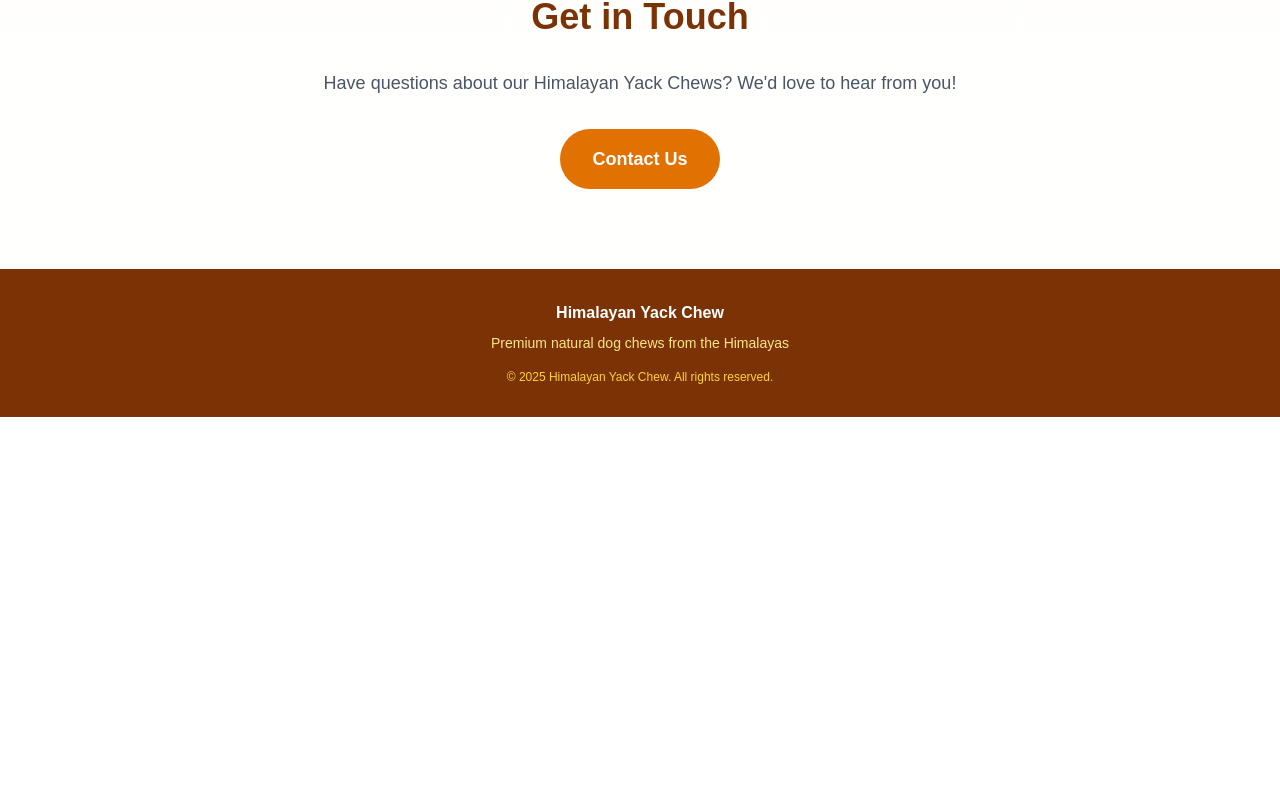
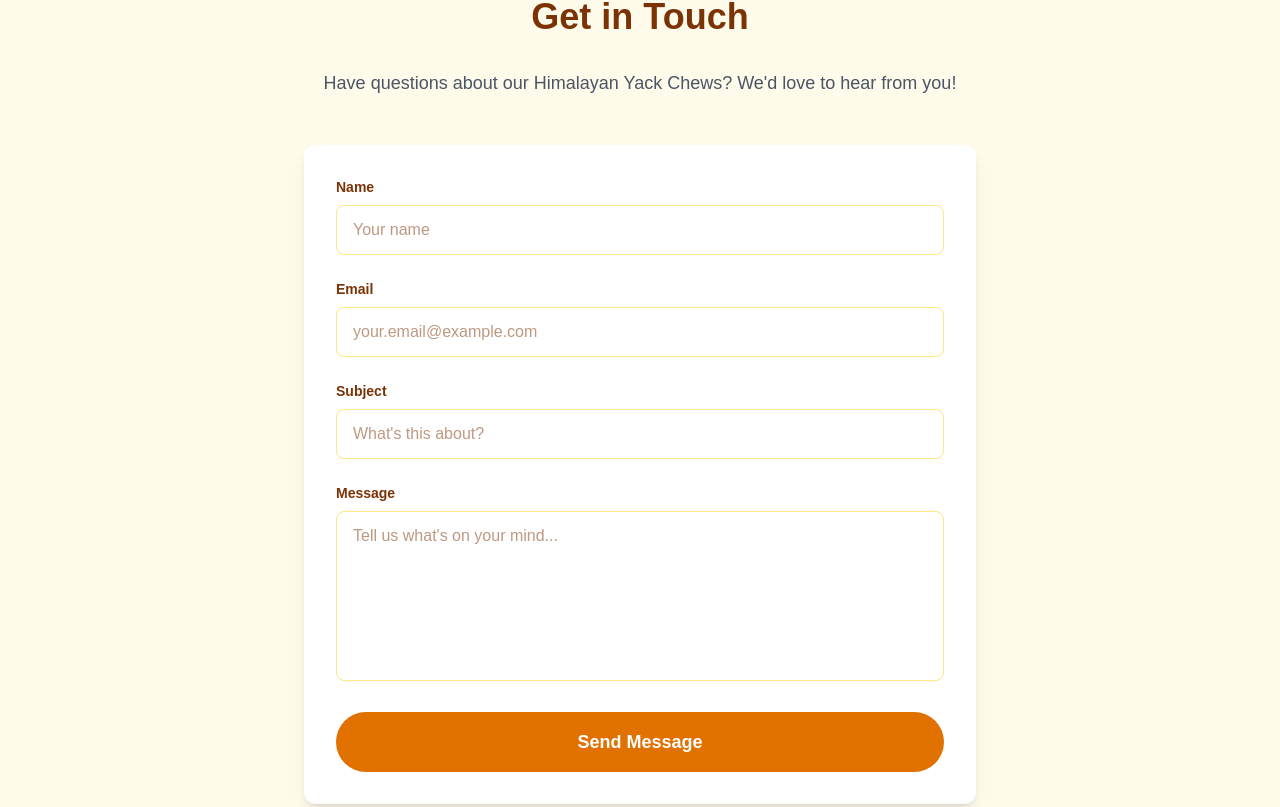
Before and after one commit to kshitijpoudyal/peak-paws-chew, a Next.js app: page / in a window 1280 px wide. Shown: the part 2533-3340 px from the top of the page. Before the commit the page ends 2950 px from the top, so only its background shows below. Built offline with nearby package versions, Linux system fonts and the light colour scheme.

Commit message:
add contact us form

```diff
--- a/app/page.tsx
+++ b/app/page.tsx
@@ -1,3 +1,5 @@
+'use client';
+
 export default function Home() {
   return (
     <div className="min-h-screen bg-gradient-to-b from-amber-50 to-white">
@@ -142,17 +144,81 @@ export default function Home() {
       </section>
 
       {/* Contact Section */}
-      <section id="contact" className="py-20">
-        <div className="container mx-auto px-4 text-center">
-          <h3 className="text-4xl font-bold text-amber-900 mb-8">
+      <section id="contact" className="py-20 bg-amber-50">
+        <div className="container mx-auto px-4">
+          <h3 className="text-4xl font-bold text-amber-900 text-center mb-8">
             Get in Touch
           </h3>
-          <p className="text-lg text-gray-600 mb-8 max-w-2xl mx-auto">
+          <p className="text-lg text-gray-600 text-center mb-12 max-w-2xl mx-auto">
             Have questions about our Himalayan Yack Chews? We'd love to hear from you!
           </p>
-          <button className="bg-amber-600 text-white px-8 py-4 rounded-full text-lg font-semibold hover:bg-amber-700 transition-colors">
-            Contact Us
-          </button>
+          <div className="max-w-2xl mx-auto">
+            <form
+              action="mailto:info@peakpawschew.com"
+              method="POST"
+              encType="text/plain"
+              className="bg-white p-8 rounded-xl shadow-lg space-y-6"
+            >
+              <div>
+                <label htmlFor="name" className="block text-sm font-semibold text-amber-900 mb-2">
+                  Name
+                </label>
+                <input
+                  type="text"
+                  id="name"
+                  name="name"
+                  required
+                  className="w-full px-4 py-3 border border-amber-200 rounded-lg focus:outline-none focus:ring-2 focus:ring-amber-500 focus:border-transparent text-amber-900"
+                  placeholder="Your name"
+                />
+              </div>
+              <div>
+                <label htmlFor="email" className="block text-sm font-semibold text-amber-900 mb-2">
+                  Email
+                </label>
+                <input
+                  type="email"
+                  id="email"
+                  name="email"
+                  required
+                  className="w-full px-4 py-3 border border-amber-200 rounded-lg focus:outline-none focus:ring-2 focus:ring-amber-500 focus:border-transparent text-amber-900"
+                  placeholder="your.email@example.com"
+                />
+              </div>
+              <div>
+                <label htmlFor="subject" className="block text-sm font-semibold text-amber-900 mb-2">
+                  Subject
+                </label>
+                <input
+                  type="text"
+                  id="subject"
+                  name="subject"
+                  required
+                  className="w-full px-4 py-3 border border-amber-200 rounded-lg focus:outline-none focus:ring-2 focus:ring-amber-500 focus:border-transparent text-amber-900"
+                  placeholder="What's this about?"
+                />
+              </div>
+              <div>
+                <label htmlFor="message" className="block text-sm font-semibold text-amber-900 mb-2">
+                  Message
+                </label>
+                <textarea
+                  id="message"
+                  name="message"
+                  required
+                  rows={6}
+                  className="w-full px-4 py-3 border border-amber-200 rounded-lg focus:outline-none focus:ring-2 focus:ring-amber-500 focus:border-transparent resize-none text-amber-900"
+                  placeholder="Tell us what's on your mind..."
+                ></textarea>
+              </div>
+              <button
+                type="submit"
+                className="w-full bg-amber-600 text-white px-8 py-4 rounded-full text-lg font-semibold hover:bg-amber-700 transition-colors"
+              >
+                Send Message
+              </button>
+            </form>
+          </div>
         </div>
       </section>
 
```
